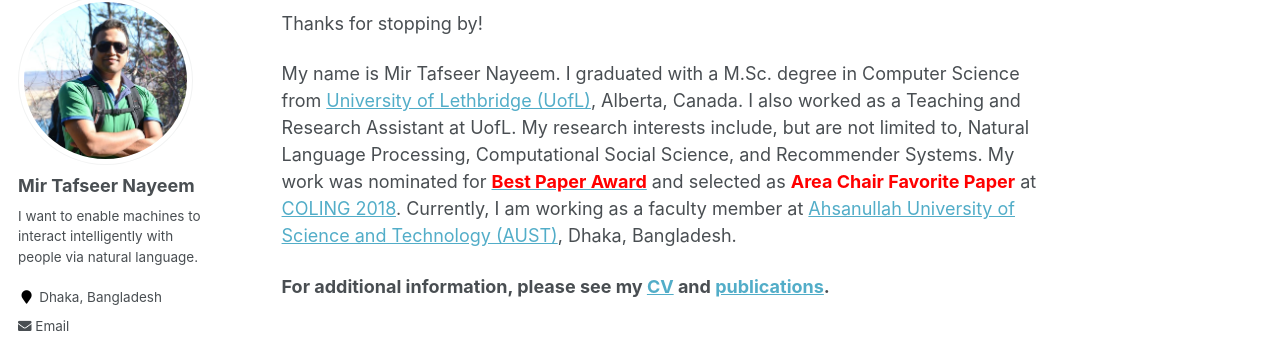
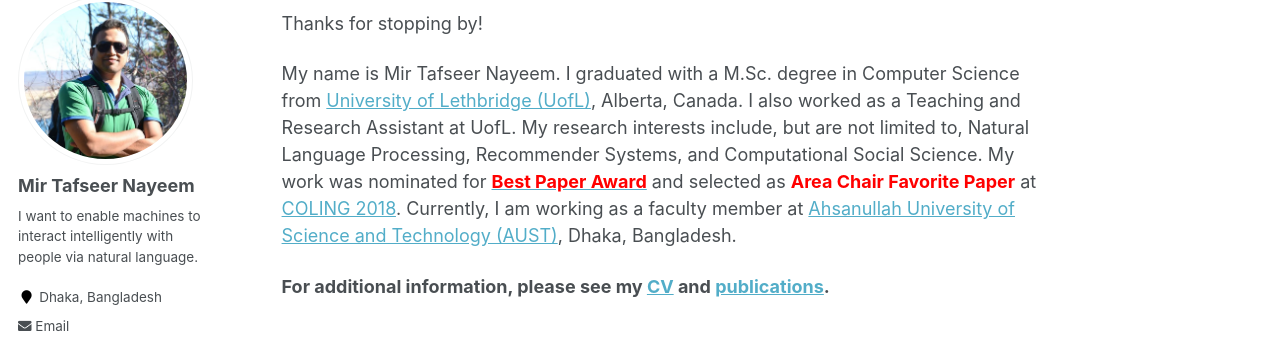
Before and after one commit to sujan-sarker/sujan-sarker.github.io, a Jekyll site: the page built from _pages/about.md, in a window 1280 px wide and 1338 px high. Shown: the part 122-459 px from the top of the window. Built offline with Jekyll 4.4.1, drawn with Linux system fonts in a browser that asks for light colours.

Commit message:
Update about.md

```diff
--- a/_pages/about.md
+++ b/_pages/about.md
@@ -10,7 +10,7 @@ redirect_from:
 
 Thanks for stopping by!
 
-My name is Mir Tafseer Nayeem. I graduated with a M.Sc. degree in Computer Science from [University of Lethbridge (UofL)](https://www.uleth.ca/), Alberta, Canada. I also worked as a Teaching and Research Assistant at UofL. My research interests include, but are not limited to, Natural Language Processing, Computational Social Science, and Recommender Systems. My work was nominated for [<span style="color:Red"> **Best Paper Award**</span>](http://coling2018.org/coling-2018-best-papers/) and selected as <span style="color:Red"> **Area Chair Favorite Paper** </span> at [COLING 2018](http://coling2018.org). Currently, I am working as a faculty member at [Ahsanullah University of Science and Technology (AUST)](http://aust.edu/cse/index.htm), Dhaka, Bangladesh.
+My name is Mir Tafseer Nayeem. I graduated with a M.Sc. degree in Computer Science from [University of Lethbridge (UofL)](https://www.uleth.ca/), Alberta, Canada. I also worked as a Teaching and Research Assistant at UofL. My research interests include, but are not limited to, Natural Language Processing, Recommender Systems, and Computational Social Science. My work was nominated for [<span style="color:Red"> **Best Paper Award**</span>](http://coling2018.org/coling-2018-best-papers/) and selected as <span style="color:Red"> **Area Chair Favorite Paper** </span> at [COLING 2018](http://coling2018.org). Currently, I am working as a faculty member at [Ahsanullah University of Science and Technology (AUST)](http://aust.edu/cse/index.htm), Dhaka, Bangladesh.
 
 **For additional information, please see my [CV](https://tafseer-nayeem.github.io/cv/) and [publications](https://tafseer-nayeem.github.io/publications/).**
 
```
